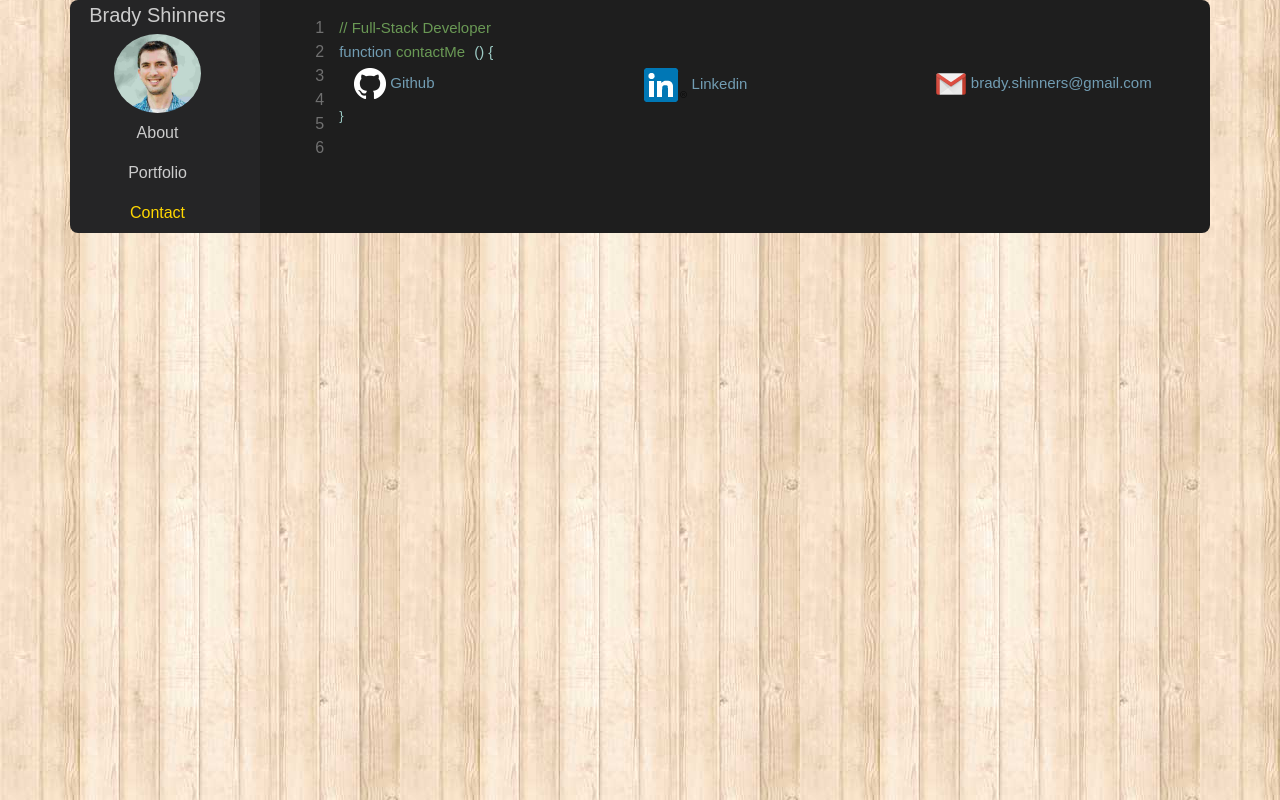
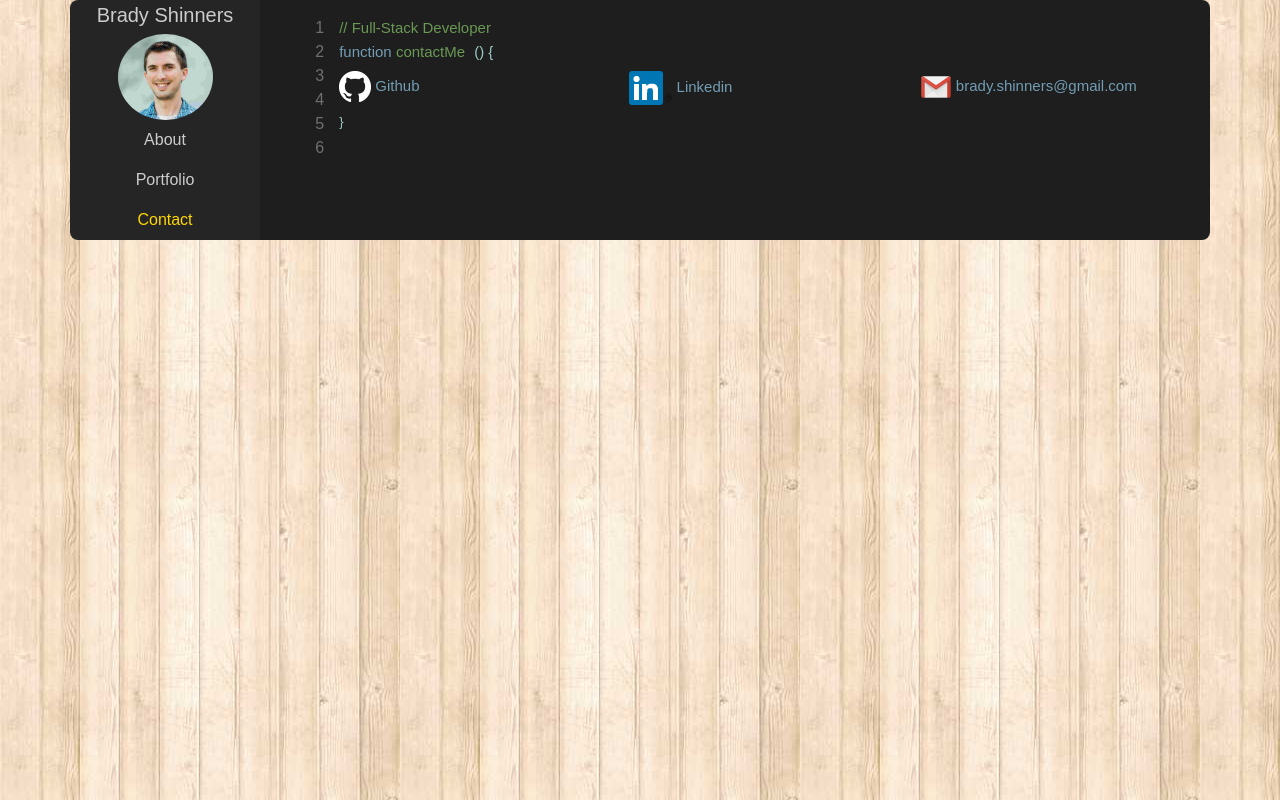
Before and after one commit to bshin19/bshin19.github.io, a plain HTML site: page index.html in a window 1280 px wide. Both pictures are taken after a click on the button "Contact". Drawn offline with nearby package versions, Linux system fonts and the light colour scheme.

Commit message:
Further css cleanup

```diff
--- a/global_assets/css/style.css
+++ b/global_assets/css/style.css
@@ -165,7 +165,8 @@ h1 {
 
 .contactLink {
     color: rgb(114, 157, 179);
-    display: table-cell;
+	display: table-cell;
+	padding: 7px 0;
     vertical-align: middle;
 }
 
--- a/index.html
+++ b/index.html
@@ -21,7 +21,7 @@
 		<!--Row 1-->
 		<div class="row">
 			<!--Side navbar-->
-			<nav class="nav flex-column col-2 blue" id="sideBar">
+			<nav class="nav flex-column col-2 pr-0 blue" id="sideBar">
 				<div class="sticky-top">
 					<div>
 						<a class="name" href="index.html">
@@ -74,7 +74,7 @@
 						</div>
 
 						<!--Body Row 4: Contact Placeholder-->
-						<div class="row white my-1" id="contactMe">
+						<div class="row white" id="contactMe">
 							<!--Filled with Javascript on click-->
 						</div>
 						<div class="row editor-brace">
```
